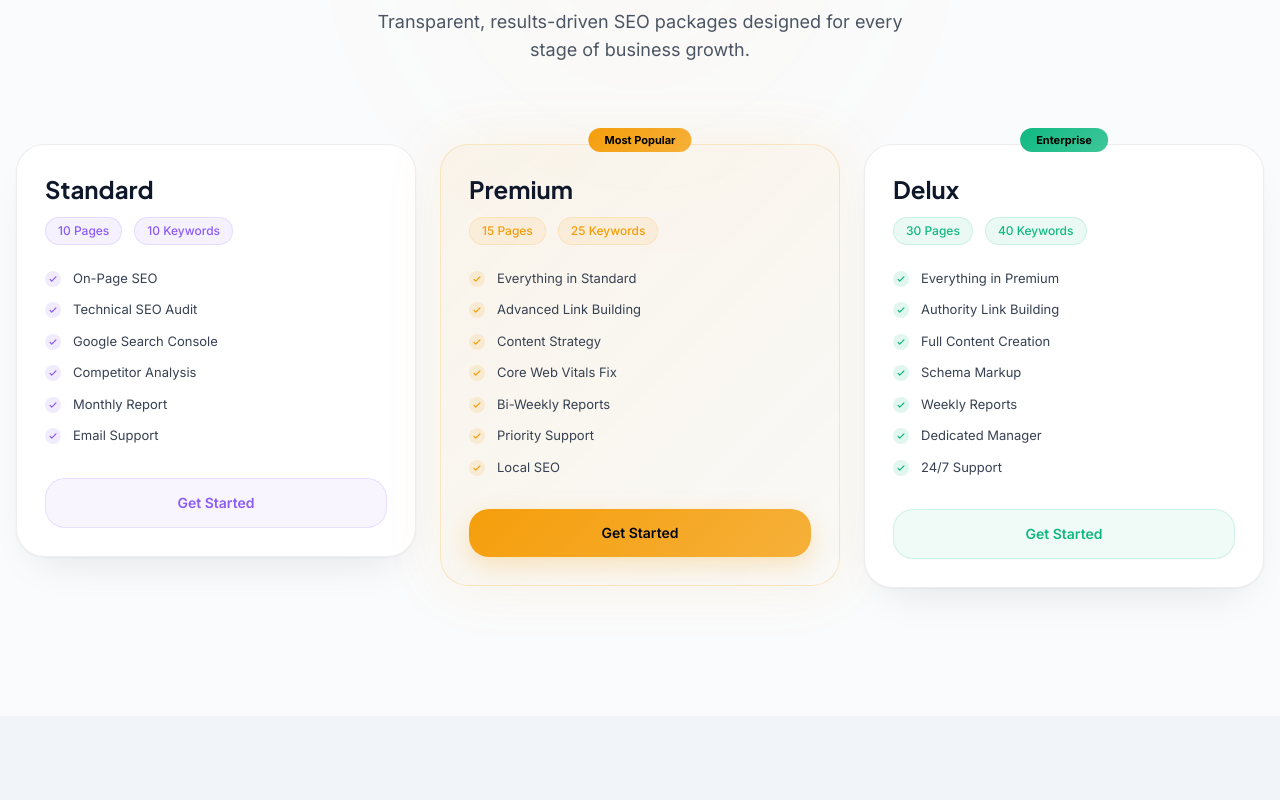
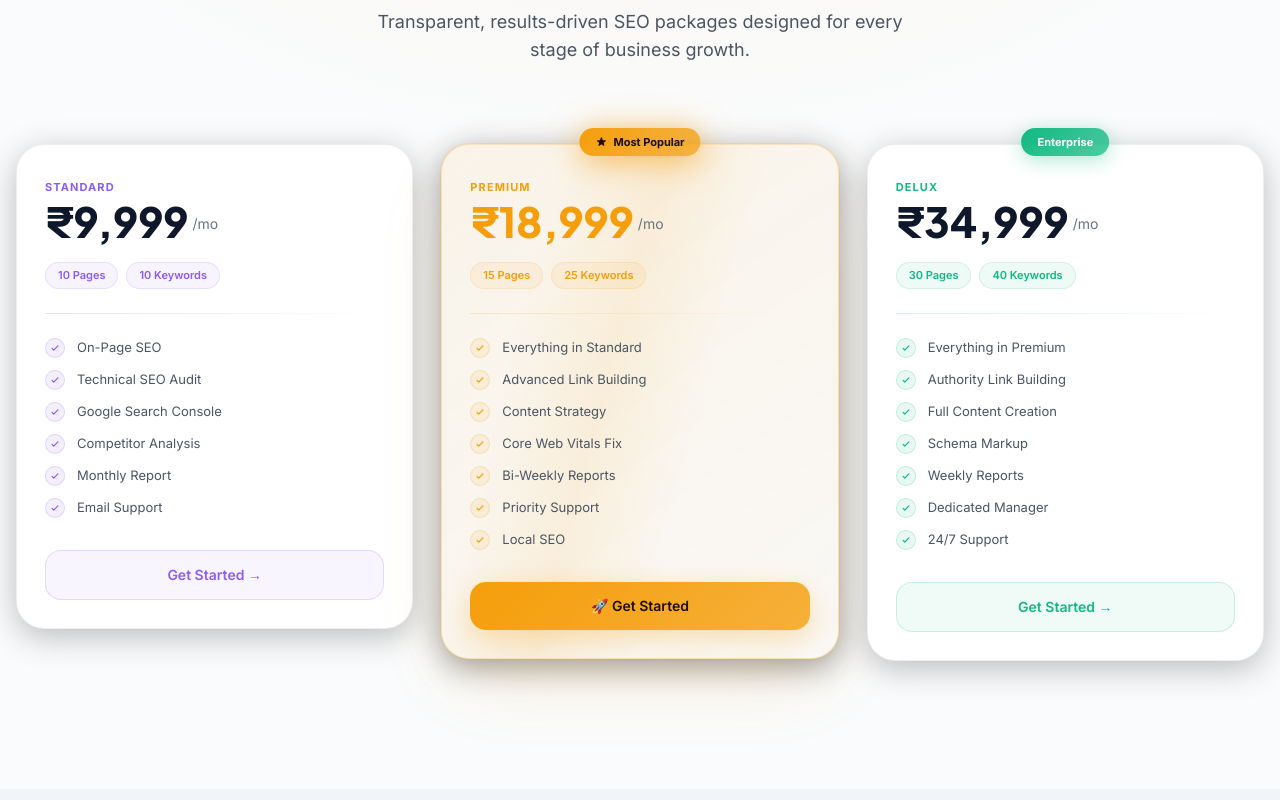
Before and after one commit to shwetammodi1/ecraftmedia, a React (Vite) app: page / in a window 1280 px wide. Shown: the part 5880-6680 px from the top of the page. Built offline with nearby package versions, Linux system fonts and the light colour scheme.

Commit message:
feat: premium animated SEO pricing cards — spotlight hover, shimmer, staggered features, prices, pulsing badge

```diff
--- a/src/components/ecraft/SeoPackages.tsx
+++ b/src/components/ecraft/SeoPackages.tsx
@@ -1,51 +1,265 @@
-import { useRef, useEffect } from 'react'
+import { useRef, useEffect, useState } from 'react'
+import { Link } from 'react-router-dom'
 
 const plans = [
   {
     name: 'Standard',
     tag: null,
+    tagColor: '',
     pages: '10 Pages',
     keywords: '10 Keywords',
+    price: '₹9,999',
+    period: '/mo',
     color: '#8B5CF6',
+    grad: 'from-violet-500/10 to-violet-500/5',
     features: ['On-Page SEO', 'Technical SEO Audit', 'Google Search Console', 'Competitor Analysis', 'Monthly Report', 'Email Support'],
   },
   {
     name: 'Premium',
     tag: 'Most Popular',
+    tagColor: '#F59E0B',
     pages: '15 Pages',
     keywords: '25 Keywords',
+    price: '₹18,999',
+    period: '/mo',
     color: '#F59E0B',
+    grad: 'from-amber-500/10 to-amber-500/5',
     features: ['Everything in Standard', 'Advanced Link Building', 'Content Strategy', 'Core Web Vitals Fix', 'Bi-Weekly Reports', 'Priority Support', 'Local SEO'],
   },
   {
     name: 'Delux',
     tag: 'Enterprise',
+    tagColor: '#10B981',
     pages: '30 Pages',
     keywords: '40 Keywords',
+    price: '₹34,999',
+    period: '/mo',
     color: '#10B981',
+    grad: 'from-emerald-500/10 to-emerald-500/5',
     features: ['Everything in Premium', 'Authority Link Building', 'Full Content Creation', 'Schema Markup', 'Weekly Reports', 'Dedicated Manager', '24/7 Support'],
   },
 ]
 
+function PlanCard({ p, delay }: { p: typeof plans[0]; delay: number }) {
+  const cardRef  = useRef<HTMLDivElement>(null)
+  const glowRef  = useRef<HTMLDivElement>(null)
+  const [visible, setVisible] = useState(false)
+  const isPopular = p.tag === 'Most Popular'
+
+  /* Scroll reveal */
+  useEffect(() => {
+    const el = cardRef.current; if (!el) return
+    const obs = new IntersectionObserver(
+      ([e]) => { if (e.isIntersecting) setTimeout(() => setVisible(true), delay) },
+      { threshold: 0.15 }
+    )
+    obs.observe(el); return () => obs.disconnect()
+  }, [delay])
+
+  /* Mouse-tracking spotlight */
+  const onMouseMove = (e: React.MouseEvent<HTMLDivElement>) => {
+    const card = cardRef.current; const glow = glowRef.current
+    if (!card || !glow) return
+    const { left, top } = card.getBoundingClientRect()
+    glow.style.left = `${e.clientX - left}px`
+    glow.style.top  = `${e.clientY - top}px`
+    glow.style.opacity = '1'
+  }
+  const onMouseLeave = () => { if (glowRef.current) glowRef.current.style.opacity = '0' }
+
+  return (
+    <div
+      ref={cardRef}
+      className="relative"
+      style={{
+        opacity: visible ? 1 : 0,
+        transform: visible ? 'translateY(0) scale(1)' : 'translateY(40px) scale(0.97)',
+        transition: 'opacity 0.6s ease, transform 0.6s cubic-bezier(.22,1,.36,1)',
+      }}
+    >
+      {/* Badge */}
+      {p.tag && (
+        <div
+          className="absolute -top-4 left-1/2 -translate-x-1/2 z-20 px-4 py-1.5 rounded-full text-[11px] font-bold whitespace-nowrap flex items-center gap-1.5"
+          style={{
+            background: `linear-gradient(135deg, ${p.color}, ${p.color}bb)`,
+            color: p.name === 'Premium' ? '#1c0f00' : '#fff',
+            boxShadow: `0 4px 20px ${p.color}55`,
+            animation: isPopular ? 'pulse-badge 2s ease-in-out infinite' : 'none',
+          }}
+        >
+          {isPopular && (
+            <svg className="w-3 h-3" fill="currentColor" viewBox="0 0 20 20">
+              <path d="M9.049 2.927c.3-.921 1.603-.921 1.902 0l1.07 3.292a1 1 0 00.95.69h3.462c.969 0 1.371 1.24.588 1.81l-2.8 2.034a1 1 0 00-.364 1.118l1.07 3.292c.3.921-.755 1.688-1.54 1.118l-2.8-2.034a1 1 0 00-1.175 0l-2.8 2.034c-.784.57-1.838-.197-1.539-1.118l1.07-3.292a1 1 0 00-.364-1.118L2.98 8.72c-.783-.57-.38-1.81.588-1.81h3.461a1 1 0 00.951-.69l1.07-3.292z" />
+            </svg>
+          )}
+          {p.tag}
+        </div>
+      )}
+
+      {/* Card */}
+      <div
+        onMouseMove={onMouseMove}
+        onMouseLeave={onMouseLeave}
+        className="relative overflow-hidden rounded-[28px] p-7 flex flex-col"
+        style={{
+          background: isPopular
+            ? `linear-gradient(145deg, ${p.color}14 0%, ${p.color}07 100%)`
+            : 'var(--card-bg)',
+          border: `1px solid ${isPopular ? p.color + '40' : 'var(--border)'}`,
+          boxShadow: isPopular
+            ? `0 0 0 1px ${p.color}20, 0 30px 80px -20px ${p.color}30, 0 8px 32px rgba(0,0,0,0.4)`
+            : '0 8px 32px rgba(0,0,0,0.25)',
+          transition: 'transform 0.4s cubic-bezier(.22,1,.36,1), box-shadow 0.4s ease',
+        }}
+        onMouseEnter={e => {
+          e.currentTarget.style.transform = 'translateY(-8px)'
+          e.currentTarget.style.boxShadow = isPopular
+            ? `0 0 0 1px ${p.color}50, 0 40px 100px -20px ${p.color}45, 0 16px 48px rgba(0,0,0,0.5)`
+            : `0 0 0 1px ${p.color}25, 0 20px 60px ${p.color}20, 0 16px 48px rgba(0,0,0,0.4)`
+        }}
+        onMouseLeave={e => {
+          e.currentTarget.style.transform = 'translateY(0)'
+          e.currentTarget.style.boxShadow = isPopular
+            ? `0 0 0 1px ${p.color}20, 0 30px 80px -20px ${p.color}30, 0 8px 32px rgba(0,0,0,0.4)`
+            : '0 8px 32px rgba(0,0,0,0.25)'
+          onMouseLeave()
+        }}
+      >
+        {/* Mouse spotlight glow */}
+        <div
+          ref={glowRef}
+          className="absolute pointer-events-none rounded-full"
+          style={{
+            width: 220, height: 220,
+            marginLeft: -110, marginTop: -110,
+            background: `radial-gradient(circle, ${p.color}22 0%, transparent 70%)`,
+            opacity: 0,
+            transition: 'opacity 0.3s ease',
+            zIndex: 0,
+          }}
+        />
+
+        {/* Animated border shimmer on popular */}
+        {isPopular && (
+          <div
+            className="absolute inset-0 rounded-[28px] pointer-events-none"
+            style={{
+              background: `linear-gradient(105deg, transparent 40%, ${p.color}18 50%, transparent 60%)`,
+              backgroundSize: '200% 200%',
+              animation: 'shimmer-card 3s linear infinite',
+              zIndex: 0,
+            }}
+          />
+        )}
+
+        <div className="relative z-10 flex flex-col h-full">
+          {/* Plan name */}
+          <div className="mb-1">
+            <span
+              className="text-[11px] font-bold uppercase tracking-widest"
+              style={{ color: p.color }}
+            >
+              {p.name}
+            </span>
+          </div>
+
+          {/* Price */}
+          <div className="flex items-end gap-1 mb-5">
+            <span
+              className="font-display font-black leading-none"
+              style={{ fontSize: '2.6rem', color: isPopular ? p.color : 'var(--text-1)' }}
+            >
+              {p.price}
+            </span>
+            <span className="text-slate-500 text-sm mb-2">{p.period}</span>
+          </div>
+
+          {/* Tags */}
+          <div className="flex gap-2 mb-6 flex-wrap">
+            {[p.pages, p.keywords].map(tag => (
+              <span
+                key={tag}
+                className="text-[11px] px-3 py-1 rounded-full font-semibold"
+                style={{ background: `${p.color}12`, color: p.color, border: `1px solid ${p.color}22` }}
+              >
+                {tag}
+              </span>
+            ))}
+          </div>
+
+          {/* Divider */}
+          <div className="h-px mb-6" style={{ background: `linear-gradient(90deg, ${p.color}30, transparent)` }} />
+
+          {/* Features */}
+          <ul className="space-y-3 mb-8 flex-1">
+            {p.features.map((f, fi) => (
+              <li
+                key={f}
+                className="flex items-center gap-3 text-[13px]"
+                style={{
+                  color: 'var(--text-2)',
+                  opacity: visible ? 1 : 0,
+                  transform: visible ? 'translateX(0)' : 'translateX(-12px)',
+                  transition: `opacity 0.4s ease ${delay + 200 + fi * 60}ms, transform 0.4s ease ${delay + 200 + fi * 60}ms`,
+                }}
+              >
+                <span
+                  className="w-5 h-5 rounded-full flex items-center justify-center flex-shrink-0"
+                  style={{ background: `${p.color}18`, border: `1px solid ${p.color}30` }}
+                >
+                  <svg className="w-2.5 h-2.5" fill="none" stroke={p.color} viewBox="0 0 24 24" strokeWidth={3}>
+                    <path strokeLinecap="round" strokeLinejoin="round" d="M5 13l4 4L19 7" />
+                  </svg>
+                </span>
+                {f}
+              </li>
+            ))}
+          </ul>
+
+          {/* CTA */}
+          <Link
+            to="/contacts"
+            className="w-full py-3.5 rounded-[16px] font-semibold text-sm text-center transition-all duration-300 hover:-translate-y-0.5 block"
+            style={isPopular
+              ? {
+                  background: `linear-gradient(135deg, ${p.color} 0%, ${p.color}cc 100%)`,
+                  color: '#1c0f00',
+                  boxShadow: `0 8px 28px ${p.color}50`,
+                }
+              : {
+                  background: `${p.color}10`,
+                  color: p.color,
+                  border: `1px solid ${p.color}30`,
+                }}
+          >
+            {isPopular ? '🚀 Get Started' : 'Get Started →'}
+          </Link>
+        </div>
+      </div>
+    </div>
+  )
+}
+
 export default function SeoPackages() {
   const ref = useRef<HTMLDivElement>(null)
   useEffect(() => {
-    const el = ref.current
-    if (!el) return
+    const el = ref.current; if (!el) return
     const obs = new IntersectionObserver(([e]) => { if (e.isIntersecting) el.classList.add('in-view') }, { threshold: 0.1 })
-    obs.observe(el)
-    return () => obs.disconnect()
+    obs.observe(el); return () => obs.disconnect()
   }, [])
 
   return (
     <section id="seo" className="py-32 px-4 relative overflow-hidden">
-      <div className="orb w-[500px] h-[500px] top-0 left-1/2 -translate-x-1/2 opacity-[0.06]"
-        style={{ background: 'radial-gradient(circle, #F59E0B, transparent)' }} />
+      {/* Ambient glow */}
+      <div className="absolute inset-0 pointer-events-none"
+        style={{ background: 'radial-gradient(ellipse 80% 60% at 50% 0%, rgba(245,158,11,0.07), transparent 70%)' }} />
 
       <div className="max-w-[1320px] mx-auto relative z-10">
         <div ref={ref} className="fade-up text-center mb-20">
           <div className="section-tag mx-auto mb-5">SEO Packages</div>
-          <h2 className="font-display font-black text-4xl sm:text-5xl xl:text-6xl text-white leading-tight mb-5">
+          <h2 className="font-display font-black text-4xl sm:text-5xl xl:text-6xl leading-tight mb-5"
+            style={{ color: 'var(--text-1)' }}>
             Rank Higher,<br />
             <span className="text-gold">Convert More</span>
           </h2>
@@ -54,84 +268,10 @@ export default function SeoPackages() {
           </p>
         </div>
 
-        <div className="grid md:grid-cols-3 gap-6 items-start">
-          {plans.map((p, i) => <PlanCard key={p.name} p={p} delay={i * 120} />)}
+        <div className="grid md:grid-cols-3 gap-7 items-start mt-8">
+          {plans.map((p, i) => <PlanCard key={p.name} p={p} delay={i * 130} />)}
         </div>
       </div>
     </section>
   )
 }
-
-function PlanCard({ p, delay }: { p: typeof plans[0]; delay: number }) {
-  const ref = useRef<HTMLDivElement>(null)
-  const isPopular = p.tag === 'Most Popular'
-
-  useEffect(() => {
-    const el = ref.current
-    if (!el) return
-    const obs = new IntersectionObserver(
-      ([e]) => { if (e.isIntersecting) setTimeout(() => el.classList.add('in-view'), delay) },
-      { threshold: 0.1 }
-    )
-    obs.observe(el)
-    return () => obs.disconnect()
-  }, [delay])
-
-  return (
-    <div ref={ref} className="fade-up relative">
-      {p.tag && (
-        <div className="absolute -top-4 left-1/2 -translate-x-1/2 z-10 px-4 py-1 rounded-full text-[11px] font-bold text-black whitespace-nowrap"
-          style={{ background: `linear-gradient(135deg, ${p.color}, ${p.color}cc)` }}>
-          {p.tag}
-        </div>
-      )}
-
-      <div className={`card rounded-[28px] p-7 transition-all duration-500 hover:-translate-y-2 ${isPopular ? 'ring-1' : ''}`}
-        style={isPopular ? {
-          background: `linear-gradient(135deg, ${p.color}12, ${p.color}06)`,
-          border: `1px solid ${p.color}35`,
-          boxShadow: `0 0 60px ${p.color}18`,
-        } : {}}>
-
-        {/* Header */}
-        <div className="mb-6">
-          <h3 className="font-display font-bold text-2xl text-white mb-3">{p.name}</h3>
-          <div className="flex gap-3">
-            <span className="text-[12px] px-3 py-1 rounded-full font-medium"
-              style={{ background: `${p.color}15`, color: p.color, border: `1px solid ${p.color}25` }}>
-              {p.pages}
-            </span>
-            <span className="text-[12px] px-3 py-1 rounded-full font-medium"
-              style={{ background: `${p.color}15`, color: p.color, border: `1px solid ${p.color}25` }}>
-              {p.keywords}
-            </span>
-          </div>
-        </div>
-
-        {/* Features */}
-        <ul className="space-y-3 mb-8">
-          {p.features.map(f => (
-            <li key={f} className="flex items-start gap-3 text-[13px] text-slate-300">
-              <span className="mt-0.5 w-4 h-4 rounded-full flex items-center justify-center flex-shrink-0"
-                style={{ background: `${p.color}20` }}>
-                <svg className="w-2.5 h-2.5" fill="none" stroke={p.color} viewBox="0 0 24 24" strokeWidth={3}>
-                  <path strokeLinecap="round" strokeLinejoin="round" d="M5 13l4 4L19 7" />
-                </svg>
-              </span>
-              {f}
-            </li>
-          ))}
-        </ul>
-
-        <button
-          onClick={() => document.querySelector('#contact')?.scrollIntoView({ behavior: 'smooth' })}
-          className="w-full py-3.5 rounded-[20px] font-semibold text-sm transition-all duration-300 hover:-translate-y-0.5"
-          style={isPopular
-            ? { background: `linear-gradient(135deg, ${p.color}, ${p.color}cc)`, color: '#030712', boxShadow: `0 8px 24px ${p.color}40` }
-            : { background: `${p.color}10`, color: p.color, border: `1px solid ${p.color}25` }}>
-          Get Started
-        </button>
-      </div>
-    </div>
-  )
-}
```
Also changed, not shown: src/index.css (+8 -0 lines).
